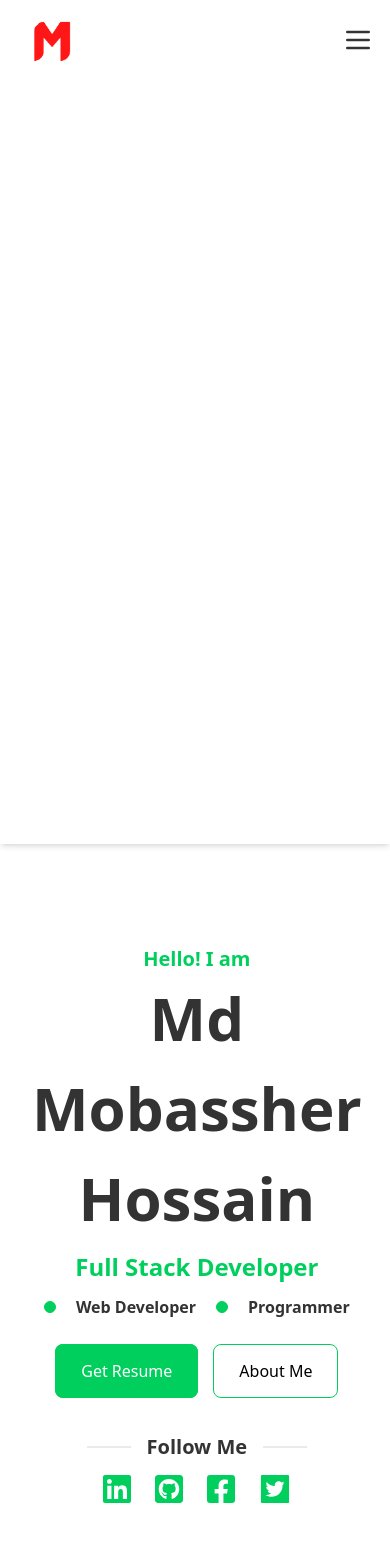
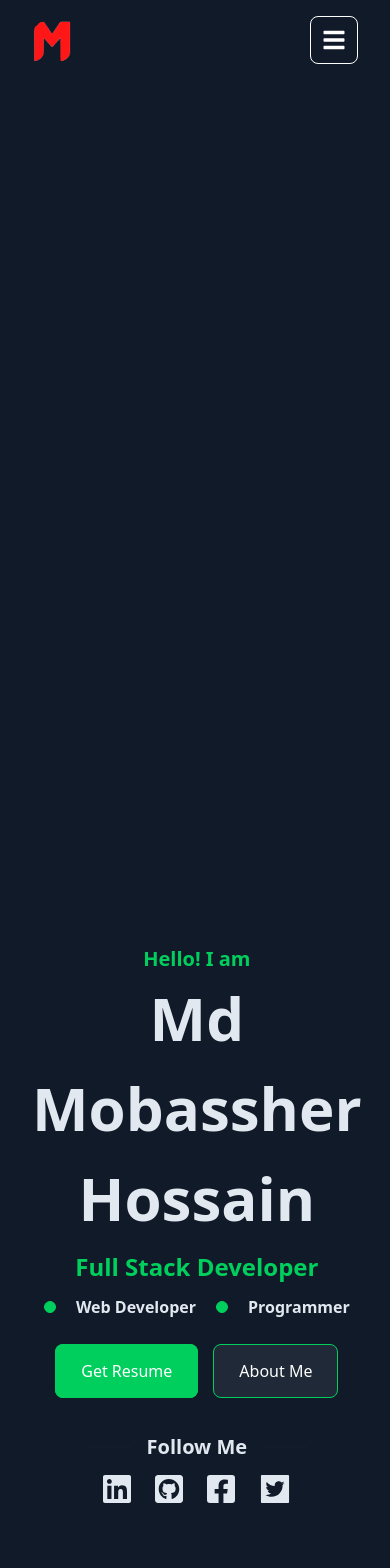
Before and after one commit to Md-Mobassher/Mobassher-Portfolio-Dashboard, a React (Vite) app: page / in a window 390 px wide. Shown: the top 1568 px of the page. Built offline with nearby package versions, Linux system fonts and the light colour scheme.

Commit message:
color changed

```diff
--- a/src/App.tsx
+++ b/src/App.tsx
@@ -6,7 +6,7 @@ import { Outlet } from "react-router-dom";
 
 function App() {
   return (
-    <div className="">
+    <div className="bg-[#111A28] text-slate-200">
       <Navbar />
       <Outlet />
       <Footer />
--- a/src/Pages/Portfolios/Projects.tsx
+++ b/src/Pages/Portfolios/Projects.tsx
@@ -59,7 +59,7 @@ const Projects = () => {
 
             <select
               onChange={handleCategoryChange}
-              className="select select-primary "
+              className="select select-primary bg-gray-800"
             >
               <option disabled selected>
                 Select Technology
--- a/src/Shared/Footer.tsx
+++ b/src/Shared/Footer.tsx
@@ -4,9 +4,9 @@ import { Link } from "react-router-dom";
 
 const Footer = () => {
   return (
-    <footer className="footer footer-center bg-gray-200 text-base-content rounded p-12 mt-14">
+    <footer className="footer footer-center rounded p-12 mt-14">
       <div>
-        <p className="font-bold">
+        <p className="font-semibold mb-3">
           <Link to="/" className=" ">
             <img src={logo} alt="logo" className=" mx-auto " />
           </Link>
@@ -17,7 +17,7 @@ const Footer = () => {
         <UseIcon></UseIcon>
 
         <p className="text-center font-semibold mt-3">
-          Copyright &copy; {new Date().getFullYear()} all right reserved to
+          Copyright &copy; {new Date().getFullYear()}. All right reserved to
           <span className="text-secondary">
             {" "}
             Developer Md Mobassher Hossain
--- a/src/Shared/Navbar.tsx
+++ b/src/Shared/Navbar.tsx
@@ -1,10 +1,16 @@
 import { Link } from "react-router-dom";
 import Img from "../Assets/Images/MLogo.png";
+import { useState } from "react";
+import { FaBars, FaTimes } from "react-icons/fa";
 
 const Navbar = () => {
+  const [isToggled, setIsToggled] = useState(false);
+  const toggleButton = () => {
+    setIsToggled(!isToggled);
+  };
   const navItems = (
     <>
-      <li>
+      <li className="hover:bg-green-500 rounded-lg">
         <a
           href="/#about"
           className="rounded-lg lg:px-5 md:px-4 px-6 py-3 font-semibold  text-lg uppercase scroll-smooth"
@@ -12,7 +18,7 @@ const Navbar = () => {
           About
         </a>
       </li>
-      <li>
+      <li className="hover:bg-green-500 rounded-lg">
         <a
           href="/#myskills"
           className="rounded-lg lg:px-5 md:px-4  px-6 py-3 font-semibold  text-lg uppercase scroll-smooth "
@@ -20,7 +26,7 @@ const Navbar = () => {
           Skills
         </a>
       </li>
-      <li>
+      <li className="hover:bg-green-500 rounded-lg">
         <a
           href="/#portfolios"
           className="rounded-lg lg:px-5 md:px-4  px-6 py-3 font-semibold  text-lg uppercase scroll-smooth"
@@ -28,7 +34,7 @@ const Navbar = () => {
           Portfolios
         </a>
       </li>
-      <li>
+      <li className="hover:bg-green-500 rounded-lg">
         <a
           href="/#contact"
           className="rounded-lg lg:px-5 md:px-4  px-6 py-3 font-semibold  text-lg uppercase scroll-smooth"
@@ -36,7 +42,7 @@ const Navbar = () => {
           Contact
         </a>
       </li>
-      <li>
+      <li className="hover:bg-green-500 rounded-lg">
         <a
           href="https://drive.google.com/file/d/1do9DTe38XXl99OyMsRiFROU-yNAzDqUJ/view?usp=sharing"
           target="_blank"
@@ -49,37 +55,30 @@ const Navbar = () => {
   );
 
   return (
-    <header className=" sticky top-0 z-10 shadow-md">
+    <header className=" sticky top-0 z-10  bg-[#111A29]">
       <div className="drawer drawer-end max-w-[1200px] mx-auto ">
         <input id="my-drawer-3" type="checkbox" className="drawer-toggle" />
         <nav className="drawer-content lg:flex md:flex flex-col ">
-          <div className="w-full h-20 navbar bg-base-100 py-10 ">
+          <div className="w-full h-20 navbar  py-10">
             <Link to="/" className="flex-1 px-2 mx-2 text-2xl font-semibold ">
               <img src={Img} className="w-14" alt="Logo Mobassher" />
             </Link>
-            <div className="flex-none lg:hidden">
+            <div className="flex-none lg:hidden mr-6">
               <label
                 htmlFor="my-drawer-3"
-                className="btn btn-square btn-ghost hover:bg-primary  hover:text-white"
+                onClick={toggleButton}
+                className="btn btn-square btn-ghost text-white border border-white hover:bg-primary  hover:text-white"
               >
-                <svg
-                  xmlns="http://www.w3.org/2000/svg"
-                  fill="none"
-                  viewBox="0 0 24 24"
-                  className="inline-block size-8  stroke-current"
-                >
-                  <path
-                    strokeLinecap="round"
-                    strokeLinejoin="round"
-                    strokeWidth="2"
-                    d="M4 6h16M4 12h16M4 18h16"
-                  ></path>
-                </svg>
+                {isToggled ? (
+                  <FaTimes className="size-6" />
+                ) : (
+                  <FaBars className="size-6" />
+                )}
               </label>
             </div>
 
             <div className="flex-none hidden lg:block">
-              <ul className="menu menu-horizontal flex justify-center items-center">
+              <ul className="menu menu-horizontal flex justify-center items-center text-white">
                 {navItems}
               </ul>
             </div>
@@ -87,7 +86,9 @@ const Navbar = () => {
         </nav>
         <div className="drawer-side z-50 top-20 rounded">
           <label htmlFor="my-drawer-3" className="drawer-overlay "></label>
-          <ul className="menu bg-base-100 w-60 rounded-lg">{navItems}</ul>
+          <ul className="menu bg-slate-700 w-60 rounded-lg p-0 m-0">
+            {navItems}
+          </ul>
         </div>
       </div>
     </header>
--- a/src/components/About.tsx
+++ b/src/components/About.tsx
@@ -6,7 +6,7 @@ import Title from "./common/Title";
 
 const About = () => {
   return (
-    <div id="about" className="lg:pb-14">
+    <div id="about" className="lg:pb-14 ">
       <Container>
         <Title title="About Me" />
         <div className="lg:flex sm:flex-row-reverse  md:flex  items-center justify-between">
@@ -41,6 +41,8 @@ const About = () => {
               <Button
                 clickEvent
                 link="#myskills"
+                color="white"
+                bgColor="#1F2937"
                 margin="0 0 0 15px"
                 title="My Skills"
               />
--- a/src/components/Intro.tsx
+++ b/src/components/Intro.tsx
@@ -33,6 +33,8 @@ const Intro = () => {
             <Button
               clickEvent
               link="#about"
+              color="white"
+              bgColor="#1F2937"
               margin="0 0 0 15px"
               title="About Me"
             />
--- a/src/components/MySkills.tsx
+++ b/src/components/MySkills.tsx
@@ -10,7 +10,7 @@ const MySkills = () => {
   const [selectedSkill, setSelectedSkill] = useState(skillsName[0]);
   const selectedSkills: TSkills[] = (skills as any)[selectedSkill];
   return (
-    <div id="myskills" className="lg:my-28 my-20  min-h-20">
+    <div id="myskills" className="lg:my-28 my-20  min-h-20 ">
       <Container>
         <Title title="My Skills" />
         <div className="lg:px-20 md:px-14 lg:mt-10 mt-8">
@@ -21,7 +21,7 @@ const MySkills = () => {
                 className={
                   name === selectedSkill
                     ? "btn btn-primary text-md text-white py-2 hover:bg-green-400 lg:px-7 md:px-5 px-4"
-                    : "btn btn-outline btn-primary py-2 lg:px-7 md:px-5 px-4 text-black hover:text-white hover:bg-green-400 "
+                    : "btn btn-outline border-primary py-2 bg-gray-800 lg:px-7 md:px-5 px-4 text-white hover:text-white hover:bg-green-400 "
                 }
                 key={name}
               >
@@ -35,7 +35,7 @@ const MySkills = () => {
           {selectedSkills.map(({ name, percent }) => (
             <div
               key={name}
-              className="bg-gray-200  rounded-md flex-col justify-between items-end p-0 m-0"
+              className="bg-slate-800  rounded-md flex-col justify-between items-end p-0 m-0"
             >
               <div className="flex justify-between lg:p-4 md:p-3 p-2">
                 <h4 className="lg:text-xl md:text-lg text-md font-bold ">
--- a/src/components/common/UseIcon.tsx
+++ b/src/components/common/UseIcon.tsx
@@ -5,21 +5,21 @@ import { AiFillTwitterSquare } from "react-icons/ai";
 
 const useIcon = () => {
   return (
-    <div className="  flex gap-5 lg:justify-start md:justify-start justify-center lg: items-center transition duration-500">
+    <div className="flex gap-5 lg:justify-start md:justify-start justify-center lg: items-center transition duration-500 ">
       <a target="_blank" href="https://www.linkedin.com/in/md-mobassher/">
-        <FaLinkedin className="size-8  text-[#00cf5d] hover:text-secondary"></FaLinkedin>
+        <FaLinkedin className="size-8  hover:text-[#00cf5d]"></FaLinkedin>
       </a>
 
       <a target="_blank" href="https://github.com/Md-Mobassher">
-        <FaGithubSquare className="size-8  text-primary hover:text-secondary"></FaGithubSquare>
+        <FaGithubSquare className="size-8  hover:text-[#00cf5d]"></FaGithubSquare>
       </a>
 
       <a target="_blank" href="https://www.facebook.com/mdmobassherf">
-        <FaFacebookSquare className="size-8   text-primary hover:text-secondary"></FaFacebookSquare>
+        <FaFacebookSquare className="size-8   hover:text-[#00cf5d]"></FaFacebookSquare>
       </a>
 
       <a target="_blank" href="https://twitter.com/md_mobasshert">
-        <AiFillTwitterSquare className="size-9 rounded text-primary hover:text-secondary"></AiFillTwitterSquare>
+        <AiFillTwitterSquare className="size-9 rounded hover:text-[#00cf5d]"></AiFillTwitterSquare>
       </a>
     </div>
   );
```
Also changed, not shown: public/portfolio.json (+4 -4 lines), src/Pages/Portfolios/Project.tsx (+12 -10 lines), src/components/Contact.tsx (+19 -21 lines).
